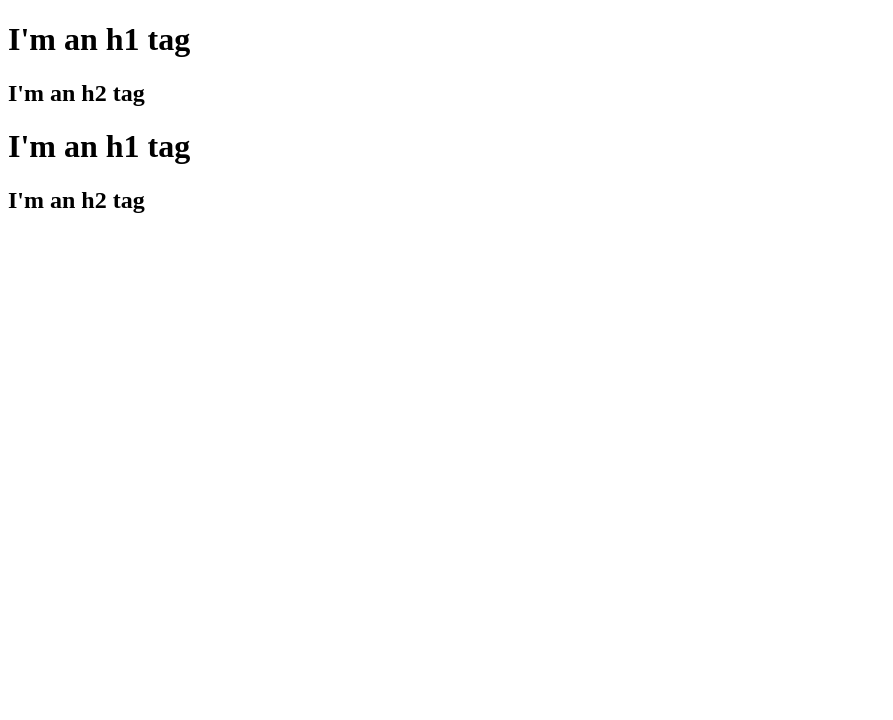
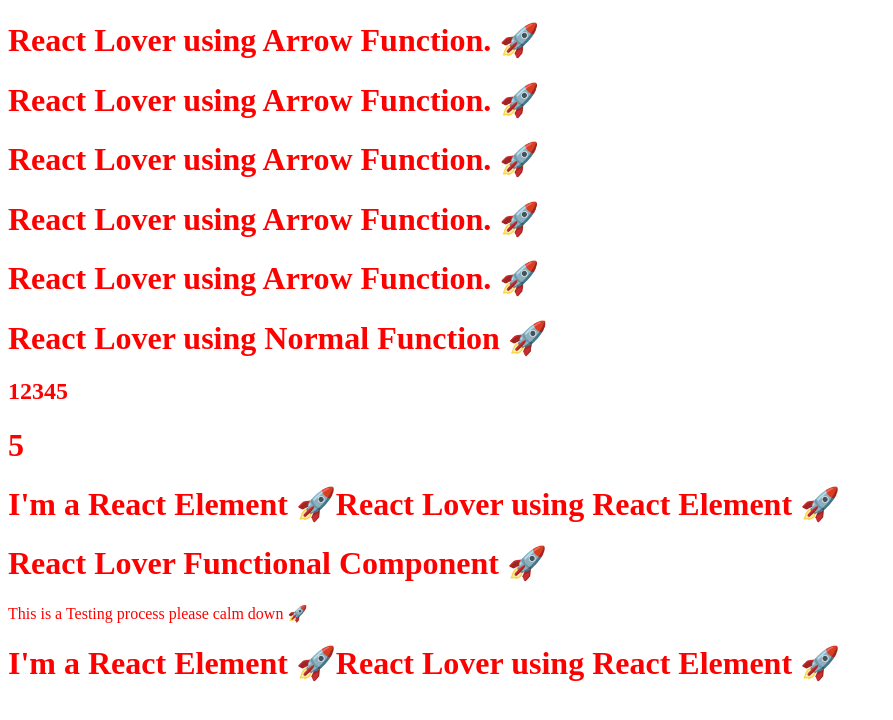
Before and after one commit to mukul0512/react-lover, a React (Vite) app: page / in a window 1280 px wide. Shown: the top 720 px of the page, without its empty margins (0-893 px from the left). Built offline with nearby package versions, Linux system fonts and the light colour scheme.

Commit message:
Laying foundation

```diff
--- a/App.js
+++ b/App.js
@@ -1,19 +1,141 @@
 import React from "react";
 import ReactDOM from "react-dom/client";
 
-const parent = React.createElement("div", {id: "parent"}, [
-    React.createElement("div", {id: "child"}, [
-        React.createElement("h1", {}, "I'm an h1 tag"),
-        React.createElement("h2", {}, "I'm an h2 tag"),
-    ]),
-    React.createElement("div", {id: "child2"}, [
-        React.createElement("h1", {}, "I'm an h1 tag"),
-        React.createElement("h2", {}, "I'm an h2 tag"),
-    ]),
-]);
+// React.createElement => ReactElement(object) => HTMLElement(render)
+const heading = React.createElement("h1", { id: "heading" }, "React Lover using React.createElement()🚀"); // Not development friendly
+console.log(heading);
 
-console.log(parent); //object
+// React Element - JSX is created by facebook Engineer's
+const jsxHeading = (<h1 className="heading"
+    tabIndex="1">
+    React Lover using JSX 🚀
+</h1>);
+console.log(jsxHeading);
+
+// React Functional Component
+const Heading2 = () => (
+    <h1 className="heading"
+        tabIndex="1">
+        React Lover using React Functional Component 🚀
+    </h1>
+);
+console.log(Heading2);
+
+// ------------------------------------------
+const fn = () => true;
+console.log(fn);
+
+// ==========================================
+const fn2 = () => {
+    return true;
+}
+console.log(fn2);
+
+// -----------------------------------------------
+const Heading3 = () => (
+    <h1 className="heading"
+        tabIndex="1">
+        React Lover using Arrow Function. 🚀
+    </h1>
+);
+
+console.log(Heading3);
+
+// ------------------------------------------------------
+const Heading4 = function () {
+    return (
+        <h1 className="heading"
+            tabIndex="1">
+            React Lover using Normal Function 🚀
+        </h1>
+    )
+};
+console.log(Heading4);
+
+//React Element
+
+const ReactElement = (
+    <span>
+        I'm a React Element 🚀
+    </span>
+)
+
+const HeadingElement2 = (
+    <h1 className="heading"
+        tabIndex="1">
+        {ReactElement}
+        React Lover using React Element 🚀
+    </h1>);
+console.log(HeadingElement2);
+
+// Majorly we have used this syntax
+const num = 12345;
+const HeadingComponent = () => {
+    return (
+        <div id="container">
+            {/* You can use React Component under JSX   */}
+            {/* component composition -> Composing two component into one another i.e <Heading3 /> */}
+            {/* Also there is no limit for the no of times you want to use it gives the same result at the no of times you do it.  */}
+            <Heading3 />
+            <Heading3 />
+            <Heading3 />
+            {/* You can also write like this  */}
+            <Heading3></Heading3>  {/* <Heading3 /> or <Heading3></Heading3> or {Heading3} these three things gives the same result  */}
+            {/* You can call a function under JSX  */}
+            {Heading3()}   { /*Function call  */}
+            <Heading4 />
+            {/* You can inject any JavaScript code under JSX  */}
+            <h2>{num}</h2>
+            <h1>{2 + 3}</h1>
+            {/* You can use React Element under JSX   */}
+            {HeadingElement2}
+            <h1 className="header">
+                React Lover Functional Component 🚀
+            </h1>
+            <p className="para">
+                This is a Testing process please calm down 🚀
+            </p>
+        </div>
+    )
+};
+console.log(HeadingComponent);
+
+const HeadingElement = (
+    <>
+        <HeadingComponent />
+        <h1 className="heading"
+            tabIndex="1">
+            {ReactElement}
+            {/* Note -> Don't put div inside h1 tag not a good practice  */}
+            {/* <HeadingComponent /> */}
+            React Lover using React Element 🚀
+        </h1>
+    </>
+);
+console.log(HeadingElement);
+
+// const HeadingComponent2 = () => (
+//     <div id="heading">
+//         <h1 className="header2">
+//             React Lover Functional Component 🚀
+//         </h1>
+//     </div>
+// );
+
+// console.log(HeadingComponent2);
 
 const root = ReactDOM.createRoot(document.getElementById("root"));
 
-root.render(parent);
+// Note -> We can only render a react element like this but not react component.
+// root.render(heading); // can be render ∵ it's a react element.
+// root.render(jsxHeading); // can be render ∵ it's a react element.
+
+// root.render(jsxHeading2); // We can't render like this
+// root.render(fn); // We can't render like this
+// root.render(fn2); // We can't render like this
+// root.render(HeadingComponent); // We can't render like this
+// root.render(HeadingComponent2); // We can't render like this
+
+// All the react component are render like the following
+// root.render(<HeadingComponent />);
+root.render(HeadingElement); //can be render a react component under react element
--- a/index.css
+++ b/index.css
@@ -0,0 +1,3 @@
+.heading {
+  color: red;
+}
--- a/index.html
+++ b/index.html
@@ -1,15 +1,18 @@
 <!DOCTYPE html>
 <html lang="en">
+
 <head>
     <meta charset="UTF-8">
     <meta name="viewport" content="width=device-width, initial-scale=1.0">
     <title>React Lover</title>
     <link rel="stylesheet" href="./index.css">
 </head>
+
 <body>
-    <div id="root">
-        <h1>Here is Mukul!</h1>
+    <div id="root" class="heading">
+        <h1>Not Rendered</h1>
     </div>
     <script type="module" src="./App.js"></script>
 </body>
+
 </html>
```
